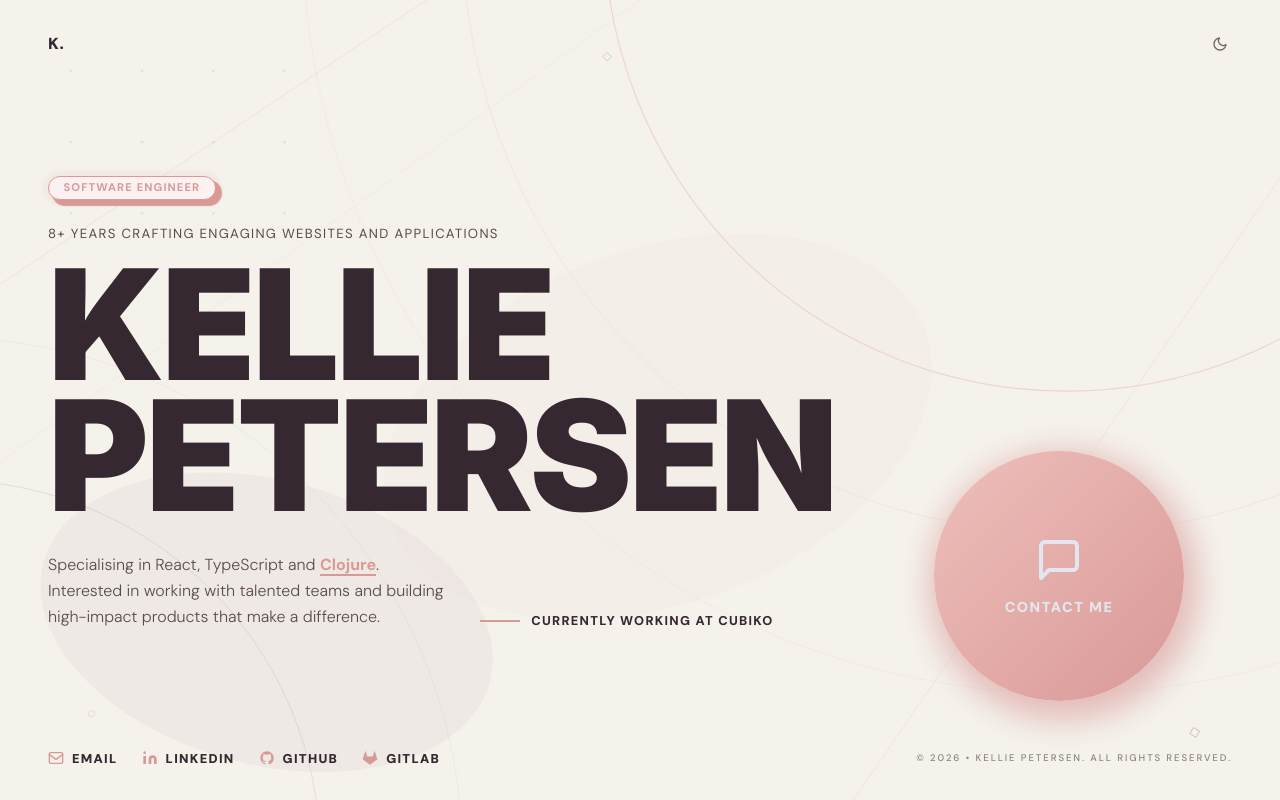
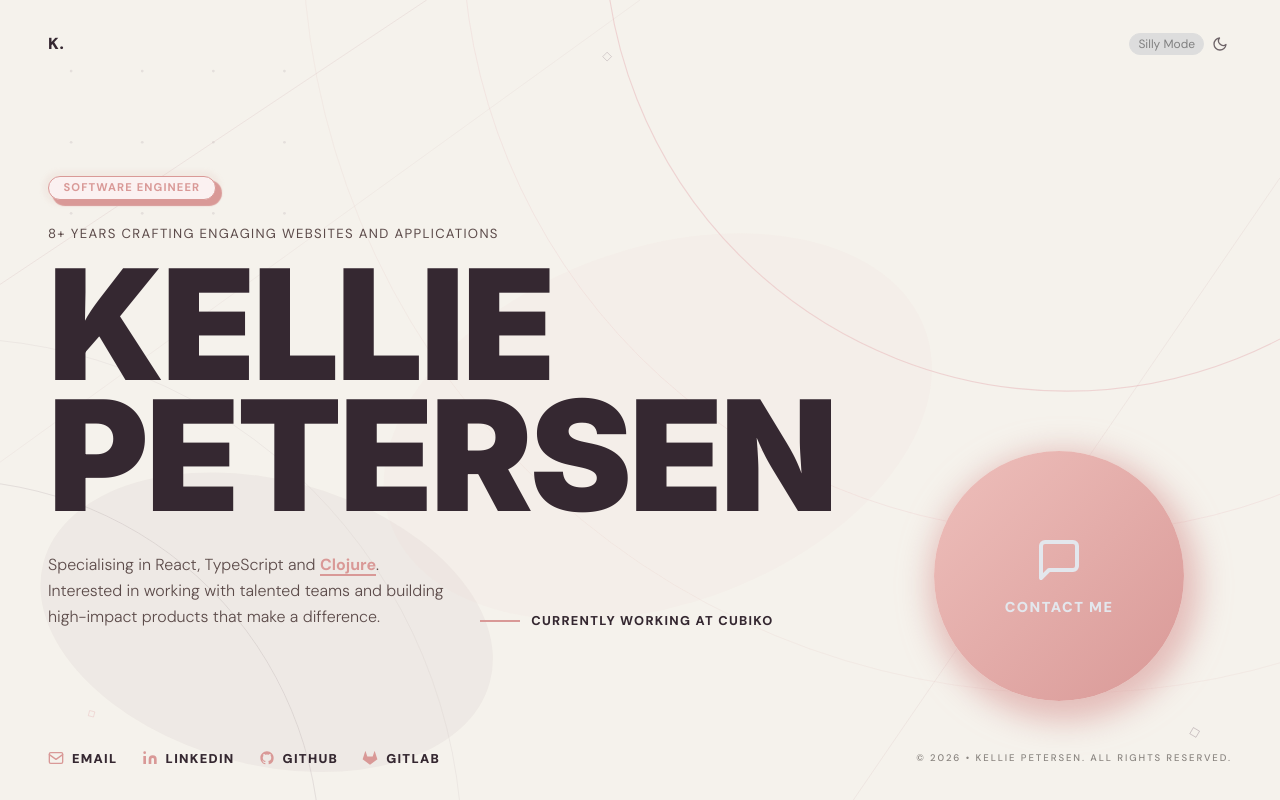
Before and after one commit to KelliePetersen/software-engineer-portfolio, a React (Vite) app: page / in a window 1280 px wide. Built offline with nearby package versions, Linux system fonts and the light colour scheme.

Commit message:
Add silly mode button

```diff
--- a/src/App.jsx
+++ b/src/App.jsx
@@ -1,4 +1,4 @@
-import { useRef } from 'react'
+import { useRef, useState } from 'react'
 import './App.css'
 import Header from './components/Header'
 import Hero from './components/Hero'
@@ -9,6 +9,8 @@ import useTheme from './hooks/useTheme'
 function App() {
   const { theme, toggleTheme } = useTheme()
   const matterRef = useRef(null)
+  const [sillyMode, setSillyMode] = useState(false)
+  const sillyIntervalRef = useRef(null)
 
   function handleSpawnCircle() {
     matterRef.current?.spawnCircle()
@@ -18,11 +20,35 @@ function App() {
     matterRef.current?.spawnParenthesis()
   }
 
+  function handleToggleSillyMode() {
+    if (sillyMode) {
+      clearInterval(sillyIntervalRef.current)
+      matterRef.current?.clearBodies()
+      setSillyMode(false)
+    } else {
+      setSillyMode(true)
+      let i = 0
+      sillyIntervalRef.current = setInterval(() => {
+        if (Math.random() < 0.5) {
+          matterRef.current?.spawnCircle()
+        } else {
+          matterRef.current?.spawnParenthesis()
+        }
+        if (++i >= 200) clearInterval(sillyIntervalRef.current)
+      }, 60)
+    }
+  }
+
   return (
     <div className="app">
       <MatterBackground ref={matterRef} />
       <div className="wrapper">
-        <Header theme={theme} toggleTheme={toggleTheme} />
+        <Header
+          theme={theme}
+          toggleTheme={toggleTheme}
+          sillyMode={sillyMode}
+          onToggleSillyMode={handleToggleSillyMode}
+        />
         <Hero
           onSpawnCircle={handleSpawnCircle}
           onSpawnParenthesis={handleSpawnParenthesis}
--- a/src/components/Header.jsx
+++ b/src/components/Header.jsx
@@ -1,13 +1,23 @@
 import MoonIcon from './icons/MoonIcon'
 import SunIcon from './icons/SunIcon'
 
-function Header({ theme, toggleTheme }) {
+function Header({ theme, toggleTheme, sillyMode, onToggleSillyMode }) {
+  const sillyModeLabel = sillyMode ? 'Serious Mode' : 'Silly Mode'
+
   return (
     <header className="header">
       <a className="header-logo" href="/">
         K.
       </a>
       <div className="header-actions">
+        <button
+          className="silly-mode-btn"
+          onClick={onToggleSillyMode}
+          aria-label={sillyModeLabel}
+          title={sillyModeLabel}
+        >
+          {sillyModeLabel}
+        </button>
         <button
           className="theme-toggle"
           onClick={toggleTheme}
--- a/src/components/MatterBackground.jsx
+++ b/src/components/MatterBackground.jsx
@@ -31,6 +31,14 @@ const MatterBackground = forwardRef(function MatterBackground(_, ref) {
       circle._colorKey = colorKey
 
       Matter.Composite.add(engine.world, circle)
+    },
+
+    clearBodies() {
+      const engine = engineRef.current
+      if (!engine) return
+      Matter.Composite.allBodies(engine.world).forEach((body) => {
+        if (!body.isStatic) Matter.Composite.remove(engine.world, body)
+      })
     },
 
     spawnParenthesis() {
--- a/src/styles/global.css
+++ b/src/styles/global.css
@@ -28,6 +28,7 @@
   --hero-title-shadow: none;
   --scrollbar-thumb: rgba(26, 17, 24, 0.2);
   --selection-color: #e3e7ed;
+  --toggle-btn-bg: #ddd;
 }
 
 [data-theme='dark'] {
@@ -46,6 +47,7 @@
   --hero-title-shadow: 0 0 40px rgba(255, 145, 89, 0.2);
   --scrollbar-thumb: rgba(237, 232, 227, 0.2);
   --selection-color: #531e00;
+  --toggle-btn-bg: #111c25;
 }
 
 body {
--- a/src/styles/header.css
+++ b/src/styles/header.css
@@ -36,3 +36,27 @@
     height: 1rem;
   }
 }
+
+/* This should hide it on touchscreen devices, where there's no interaction with the matter js items */
+/* And on screens that are too small to avoid cluttering the UI */
+@media (hover: none) and (pointer: coarse), (max-width: 600px) {
+  .silly-mode-btn {
+    display: none;
+  }
+}
+
+.silly-mode-btn {
+  background: var(--toggle-btn-bg);
+  color: gray;
+  border: none;
+  border: 1px solid var(--toggle-btn-bg);
+  border-radius: 1rem;
+  cursor: pointer;
+  padding: 0.25rem 0.5rem;
+  font-size: 0.75rem;
+  line-height: 1;
+
+  &:hover {
+    border: 1px solid gray;
+  }
+}
```
